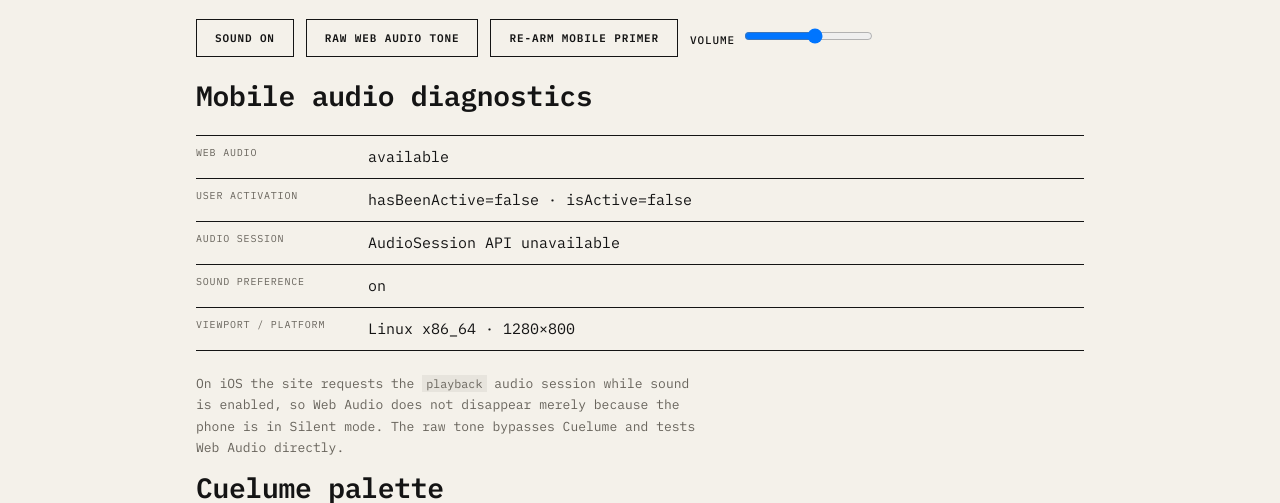
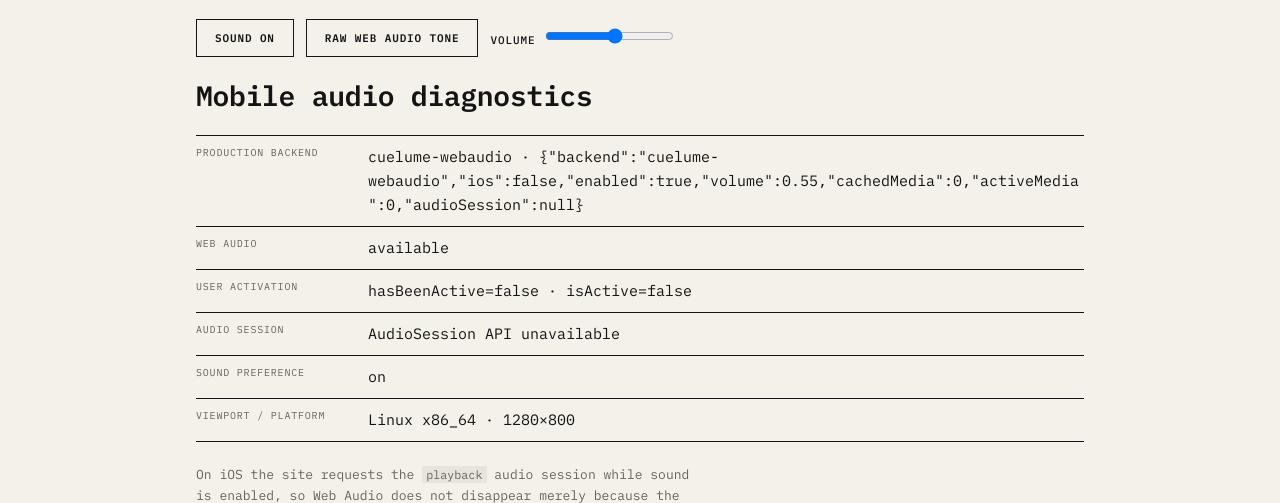
Before and after one commit to cbassuarez/nus.dev, a website: page scripts/checks/feel.html in a window 1280 px wide. Shown: the part 217-720 px from the top of the page. Drawn offline with Linux system fonts and the light colour scheme.

Commit message:
Point the Feel Lab at the production resilient audio backend

```diff
--- a/scripts/checks/feel.html
+++ b/scripts/checks/feel.html
@@ -27,12 +27,13 @@ main{max-width:1000px;margin:auto;padding:36px var(--gutter) 70px}
 <div class="row" style="margin:22px 0">
 <button class="btn btn--quiet" id="sound">Sound on</button>
 <button class="btn btn--quiet" id="raw">Raw Web Audio tone</button>
-<button class="btn btn--quiet" id="rearm">Re-arm mobile primer</button>
+<button class="btn btn--quiet" id="rearm">Primer not used on iOS media backend</button>
 <label class="cap">Volume <input id="volume" type="range" min="0" max="1" step=".05" value=".55"></label>
 </div>
 
 <h2>Mobile audio diagnostics</h2>
 <dl class="diag">
+<div><dt>Production backend</dt><dd id="backend">—</dd></div>
 <div><dt>Web Audio</dt><dd id="web-audio">—</dd></div>
 <div><dt>User activation</dt><dd id="activation">—</dd></div>
 <div><dt>Audio session</dt><dd id="session">—</dd></div>
@@ -46,13 +47,15 @@ main{max-width:1000px;margin:auto;padding:36px var(--gutter) 70px}
 <h2>Event log</h2><pre id="log" aria-live="polite"></pre>
 </main>
 <script type="module">
-import {sounds,play,setVolume} from "../../assets/vendor/cuelume/0.2.2/index.js";
+import {sounds} from "../../assets/vendor/cuelume/0.2.2/index.js";
+import {play,setVolume,diagnostics as transportState} from "../../assets/js/feel-audio.js";
 import {feel,audioDiagnostics} from "../../assets/js/feel.js";
 import {FEEL_EVENTS} from "../../assets/js/feel-config.js";
 
 const q=s=>document.querySelector(s),palette=q("#palette"),events=q("#events"),log=q("#log");
 
 function paint(){
+  q("#backend").textContent=audioDiagnostics.backend+" · "+JSON.stringify(transportState());
   q("#web-audio").textContent=(window.AudioContext||window.webkitAudioContext)?"available":"unavailable";
   const a=audioDiagnostics.userActivation;
   q("#activation").textContent=a?("hasBeenActive="+a.hasBeenActive+" · isActive="+a.isActive):"API unavailable";
@@ -74,7 +77,7 @@ q("#sound").onclick=()=>{
   if(feel.soundEnabled) play("toggle",{volume:.35});
   paint();
 };
-q("#rearm").onclick=()=>{audioDiagnostics.rearm();log.textContent="mobile primer re-armed\n"+log.textContent;paint();};
+q("#rearm").hidden=true;
 q("#volume").oninput=e=>setVolume(Number(e.target.value));
 
 let rawContext;
```
